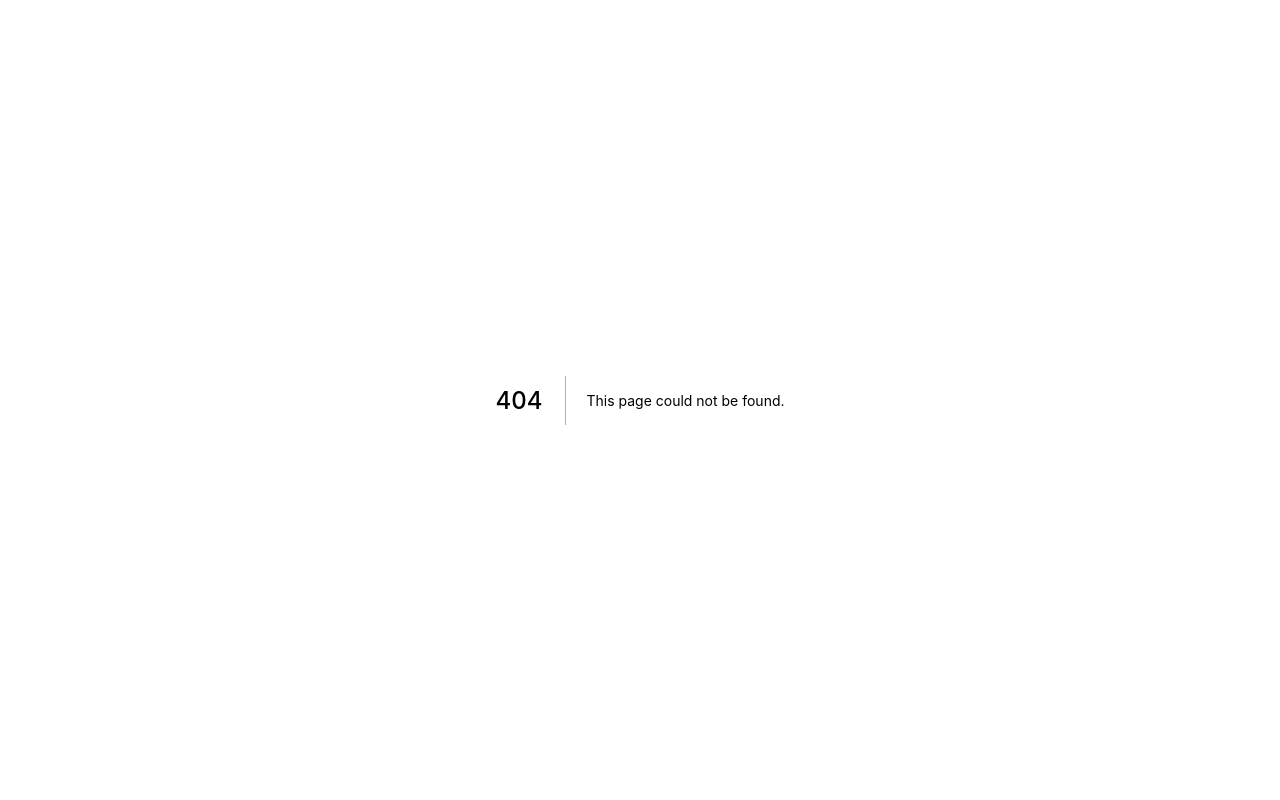
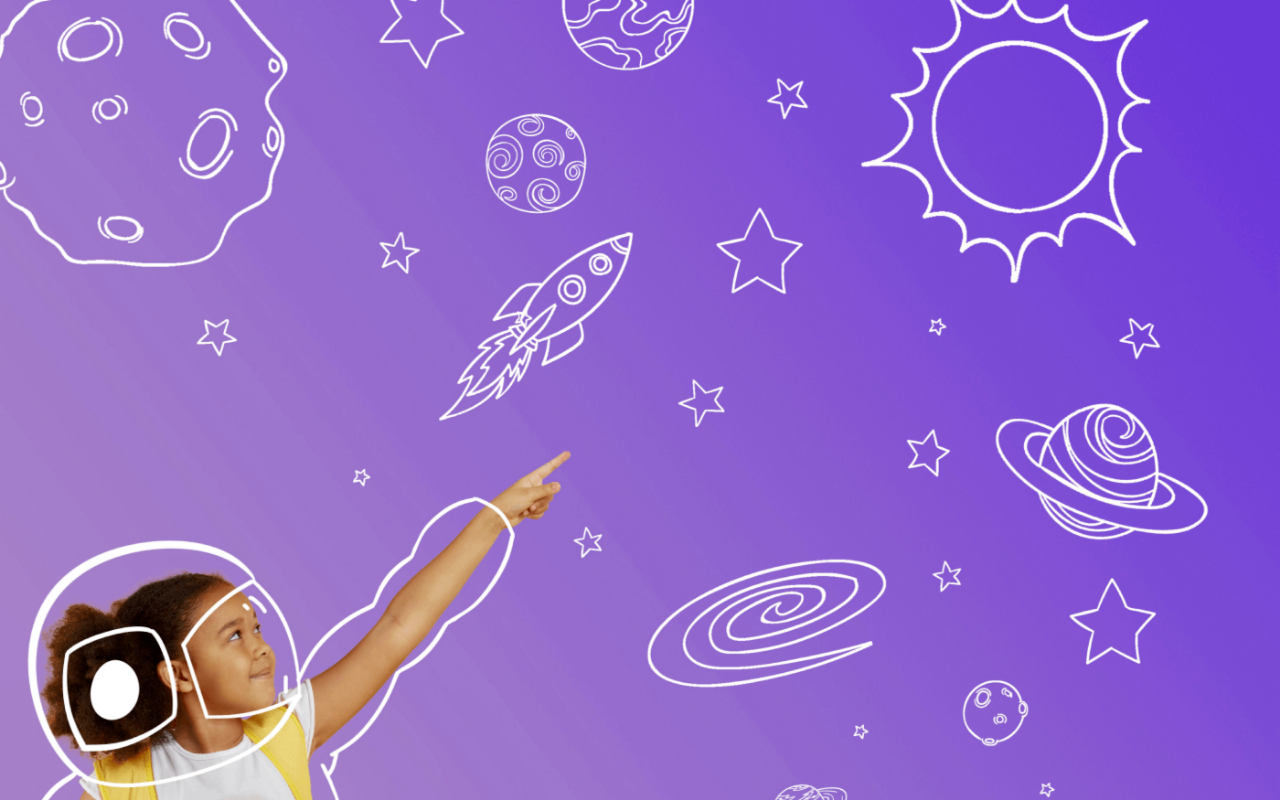
Before and after one commit to MahfujAhsan/science-park-v2, a Next.js app: page /SignUp in a window 1280 px wide. Before the commit this address had no page. Built offline with nearby package versions, Linux system fonts and the light colour scheme; a web font is replaced by a local one.

Commit message:
initilize signup

```diff
--- a/components/Footer/Footer.tsx
+++ b/components/Footer/Footer.tsx
@@ -37,7 +37,7 @@ const Footer = () => {
                   News Letter
                 </h3>
                 <div>
-                  <input placeholder="Email" type="text" className="border-[2px] border-[#8A2BE2] placeholder:text-[#8A2BE2] text-[16px] font-[600] font-robotoSerif  px-[10px] py-[3px] rounded-[8px] mt-[15px]"  />
+                  <input placeholder="Email" type="text" className="border-[3px] border-[#8A2BE2] placeholder:text-[#8A2BE2] text-[16px] font-[600] font-robotoSerif  px-[10px] py-[3px] rounded-[8px] mt-[15px]"  />
                   <button className="bg-[#8A2BE2] text-[#fff] px-[15px] py-[4px] rounded-[8px] ml-[8px] font-robotoSerif font-[600] text-[16px]">Send</button>
                 </div>
               </div>
--- a/components/Header/Header.tsx
+++ b/components/Header/Header.tsx
@@ -26,7 +26,7 @@ const Header = () => {
               Sign In
             </button>
             <button className="bg-[#8A2BE2] border-[3px] border-[#8A2BE2] rounded-[12px] text-[#fff] w-[125px] h-[48px] ml-[32px]">
-              Sign Up
+              <Link href="/SignUp">SignUp</Link>
             </button>
           </section>
         </div>
--- a/components/Hero/Hero.tsx
+++ b/components/Hero/Hero.tsx
@@ -36,7 +36,7 @@ const Hero = () => {
               <h2 className="text-[38px] text-[#565656] leading-[42px] w-[544px] font-[700]">
                 What we learn by pleasure we never forget
               </h2>
-              <p className="text-[17px] text-[#565656] font-[500] w-[512px] tracking-wider my-[20px]">
+              <p className="text-[17px] text-[#565656] font-[500] w-[412px] tracking-wider my-[20px]">
                 We provide platform for the students to explore STEM( Science,
                 Tech, Engineering, Mathematics) so to make them learn while
                 having fun and provide a competitive environment.
--- /dev/null
+++ b/pages/SignUp.tsx
@@ -0,0 +1,15 @@
+
+
+const SignUp = () => {
+    return (
+        <>
+            <section className="sign__up">
+                <div>
+
+                </div>
+            </section>
+        </>
+    );
+};
+
+export default SignUp;
--- a/styles/globals.css
+++ b/styles/globals.css
@@ -87,3 +87,10 @@
     font-weight: 900!important;
     color: #7100807a!important;
 }
+
+.sign__up {
+    height: 100vh;
+    width: 100vw;
+    background: url('../components/assets/SignUp/signup-background.png') no-repeat;
+    background-size: cover;
+}
```
Also changed, not shown: components/assets/Footer/footer-links.png, components/assets/SignUp/signup-background.png (added).
